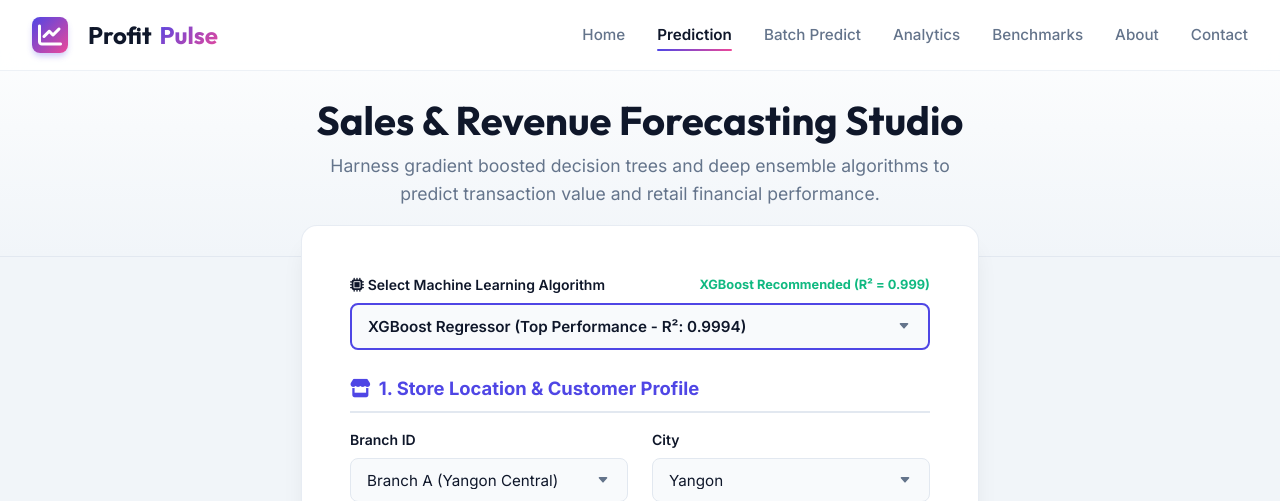
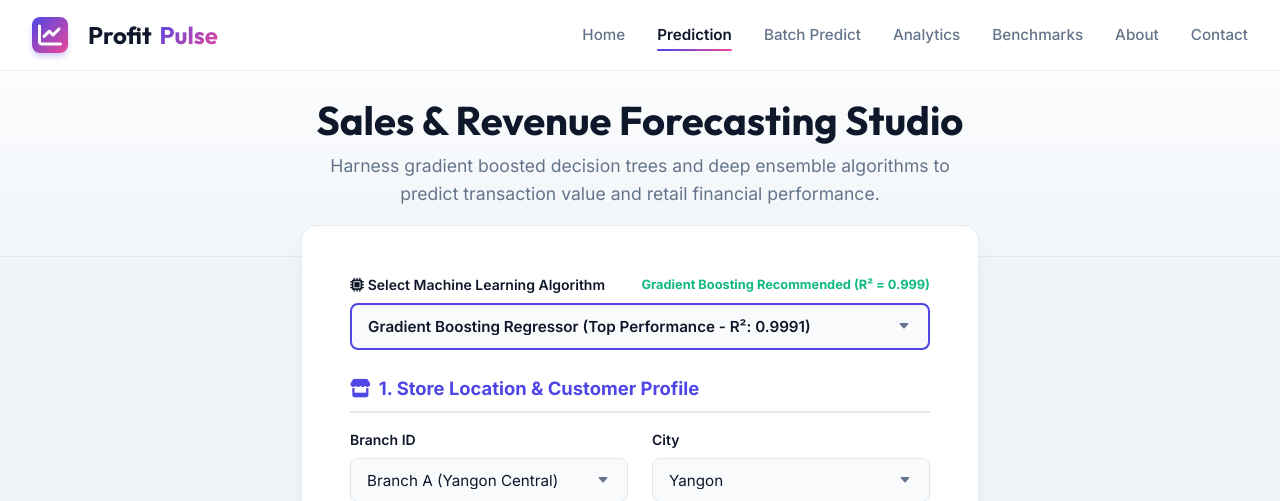
Before and after one commit to Samay-P07/Supermarket-Sales-Prediction, a Flask app: page /predict in a window 1280 px wide. Shown: the top 501 px of the page. Run offline with Flask 3, Linux system fonts and the light colour scheme.

Commit message:
fix: optimize bundle size for Vercel 500MB limit via .vercelignore and pure scikit-learn models

```diff
--- a/app.py
+++ b/app.py
@@ -44,9 +44,8 @@ def load_all_artifacts():
 
     # Map friendly UI names to joblib file paths
     model_mapping = {
-        'xgboost': 'xgboost.joblib',
+        'gradient boosting': 'gradient_boosting.joblib',
         'random forest regressor': 'random_forest.joblib',
-        'gradient boosting': 'gradient_boosting.joblib',
         'ridge regression': 'ridge_regression.joblib',
         'lasso regression': 'lasso_regression.joblib',
         'support vector machine (svm)': 'support_vector_machine_svm.joblib',
@@ -74,7 +73,9 @@ def get_active_model(model_name: str = 'best'):
         return LOADED_MODELS[normalized_name], normalized_name
     # Fallback to best or first available
     if 'best' in LOADED_MODELS:
-        return LOADED_MODELS['best'], 'best (xgboost)'
+        return LOADED_MODELS['best'], 'Gradient Boosting (Best)'
+    if 'gradient boosting' in LOADED_MODELS:
+        return LOADED_MODELS['gradient boosting'], 'Gradient Boosting'
     if LOADED_MODELS:
         first_key = next(iter(LOADED_MODELS))
         return LOADED_MODELS[first_key], first_key
--- a/requirements.txt
+++ b/requirements.txt
@@ -3,5 +3,4 @@ pandas>=2.0.0
 numpy>=1.24.0
 scikit-learn>=1.3.0
 scipy>=1.11.0
-xgboost>=2.0.0
 joblib>=1.3.0
--- a/templates/predict.html
+++ b/templates/predict.html
@@ -220,11 +220,10 @@
             <div class="form-group full-width">
                 <label class="form-label" for="model_name">
                     <span><i class="fas fa-microchip"></i> Select Machine Learning Algorithm</span>
-                    <span style="font-size: 0.8rem; color: #10B981; font-weight: 700;">XGBoost Recommended (R² = 0.999)</span>
+                    <span style="font-size: 0.8rem; color: #10B981; font-weight: 700;">Gradient Boosting Recommended (R² = 0.999)</span>
                 </label>
                 <select name="model_name" id="model_name" class="form-control" style="border: 2px solid var(--primary); font-weight: 600;">
-                    <option value="xgboost">XGBoost Regressor (Top Performance - R²: 0.9994)</option>
-                    <option value="gradient boosting">Gradient Boosting Regressor (R²: 0.9991)</option>
+                    <option value="gradient boosting" selected>Gradient Boosting Regressor (Top Performance - R²: 0.9991)</option>
                     <option value="random forest regressor">Random Forest Regressor (R²: 0.9985)</option>
                     <option value="ridge regression">Ridge Regression (L2 Regularized)</option>
                     <option value="lasso regression">Lasso Regression (L1 Feature Selector)</option>
```
Also changed, not shown: tests/test_app.py (+1 -1 lines), 2 other files.
